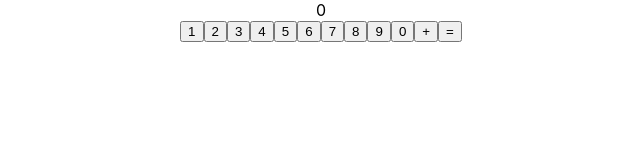
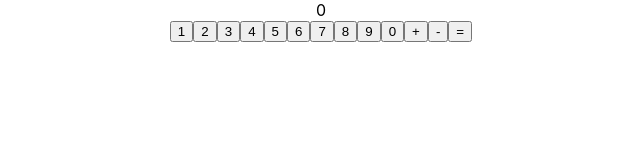
Before and after one commit to Tanmay3785/TDD_Calculator, a React (Create React App) app: page / in a window 1280 px wide. Shown: the top 160 px of the page, without its empty margins (319-959 px from the left). Built offline with nearby package versions, Linux system fonts and the light colour scheme.

Commit message:
Add subtraction functionality to the calculator

```diff
--- a/src/components/Calculator.tsx
+++ b/src/components/Calculator.tsx
@@ -10,6 +10,8 @@ const Calculator: React.FC = () => {
       if (operator && prevInput) {
         if (operator === "+") {
           setInput((parseFloat(prevInput) + parseFloat(input)).toString());
+        } else if (operator === "-") {
+          setInput((parseFloat(prevInput) - parseFloat(input)).toString());
         }
       }
     } else if (
@@ -69,6 +71,9 @@ const Calculator: React.FC = () => {
         <button onClick={() => handleClick("+")} data-testid="button-plus">
           +
         </button>
+        <button onClick={() => handleClick("-")} data-testid="button-minus">
+          -
+        </button>
         <button onClick={() => handleClick("=")} data-testid="button-equal">
           =
         </button>
```
